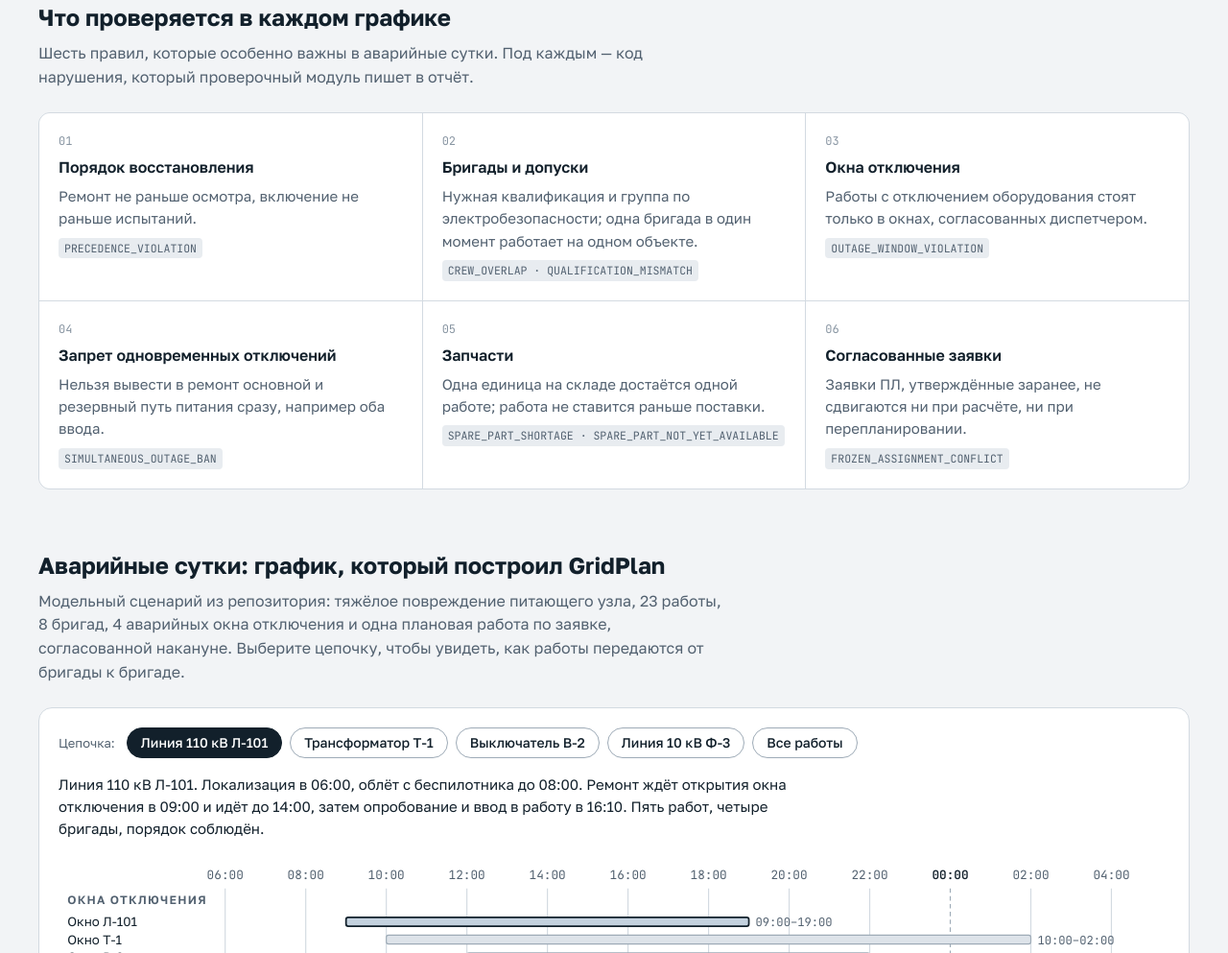
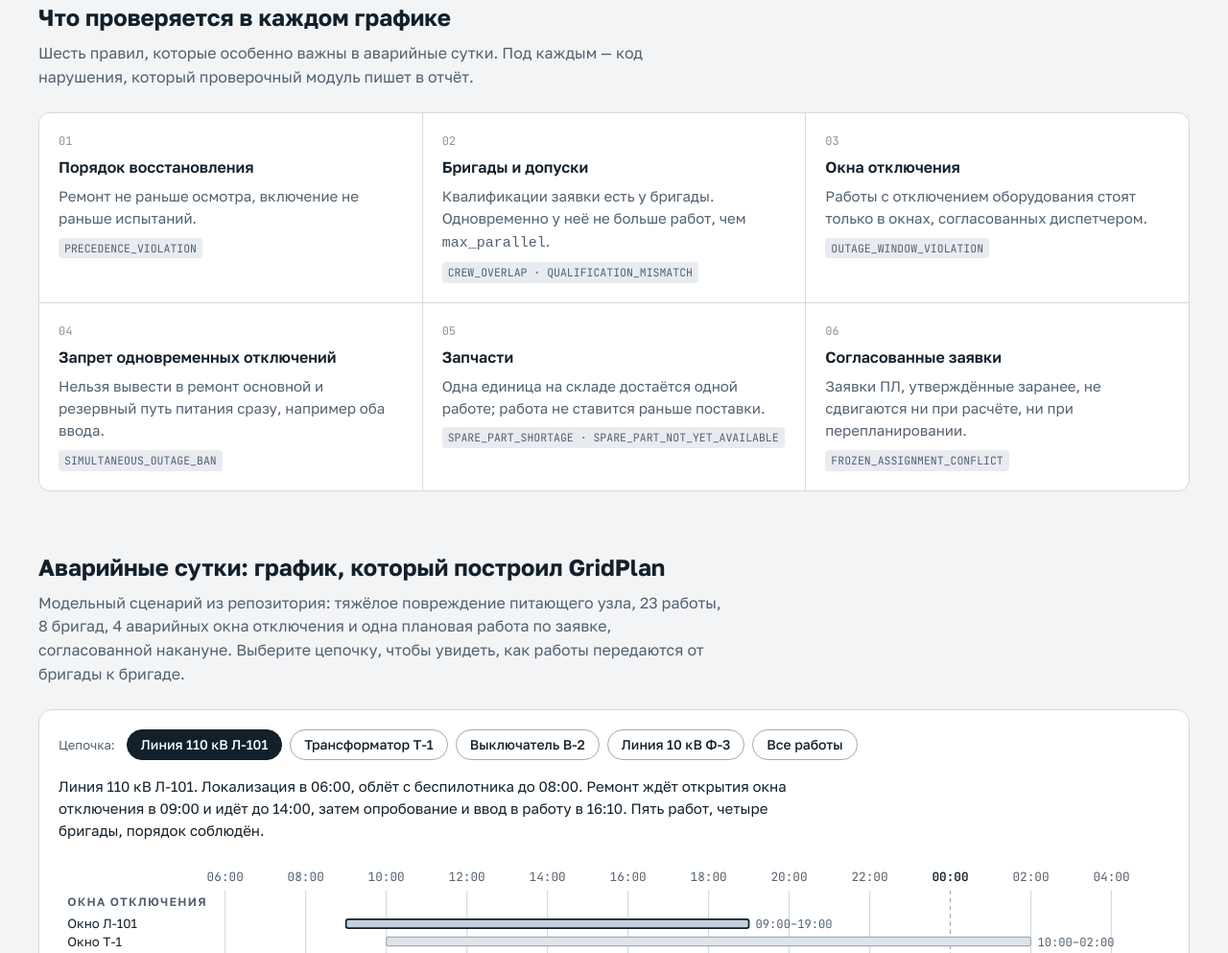
Before and after one commit to KonkovDV/SynAPS-GridPlan, a plain HTML site: page index.html in a window 1280 px wide. Shown: the part 1426-2419 px from the top of the page at 96% size. Drawn offline with Linux system fonts and the light colour scheme; a web font is replaced by a local one.

Commit message:
docs: state the crew check as qualifications and max_parallel (#76)
The landing page said the checker reads an electrical safety group and keeps one crew on one asset. Those codes compare qualification lists and concurrent jobs.

Co-authored-by: KonkovDV <KonkovDV@users.noreply.github.com>

```diff
--- a/index.html
+++ b/index.html
@@ -615,7 +615,7 @@
     <div class="rule">
       <span class="n">02</span>
       <h3>Бригады и допуски</h3>
-      <p>Нужная квалификация и группа по электробезопасности; одна бригада в один момент работает на одном объекте.</p>
+      <p>Квалификации заявки есть у бригады. Одновременно у неё не больше работ, чем <code>max_parallel</code>.</p>
       <span class="code">CREW_OVERLAP · QUALIFICATION_MISMATCH</span>
     </div>
     <div class="rule">
```
Also changed, not shown: CHANGELOG.md, 1 other file.
